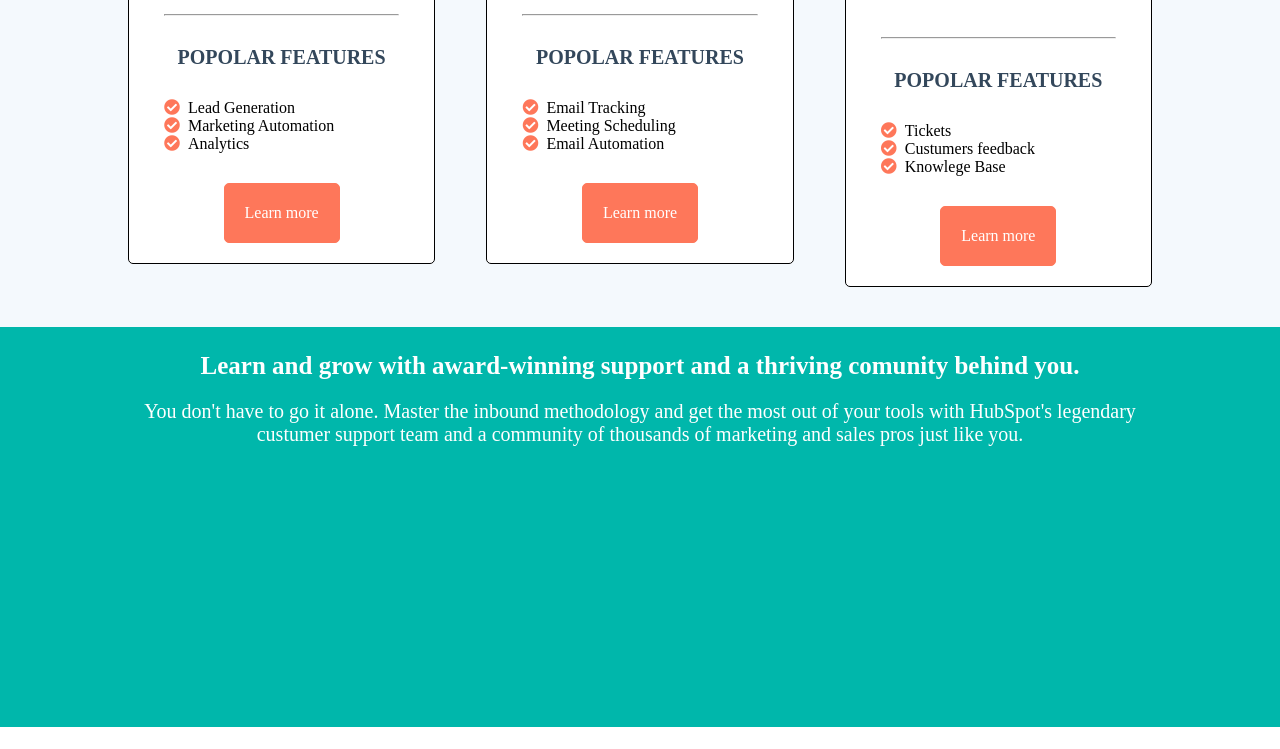
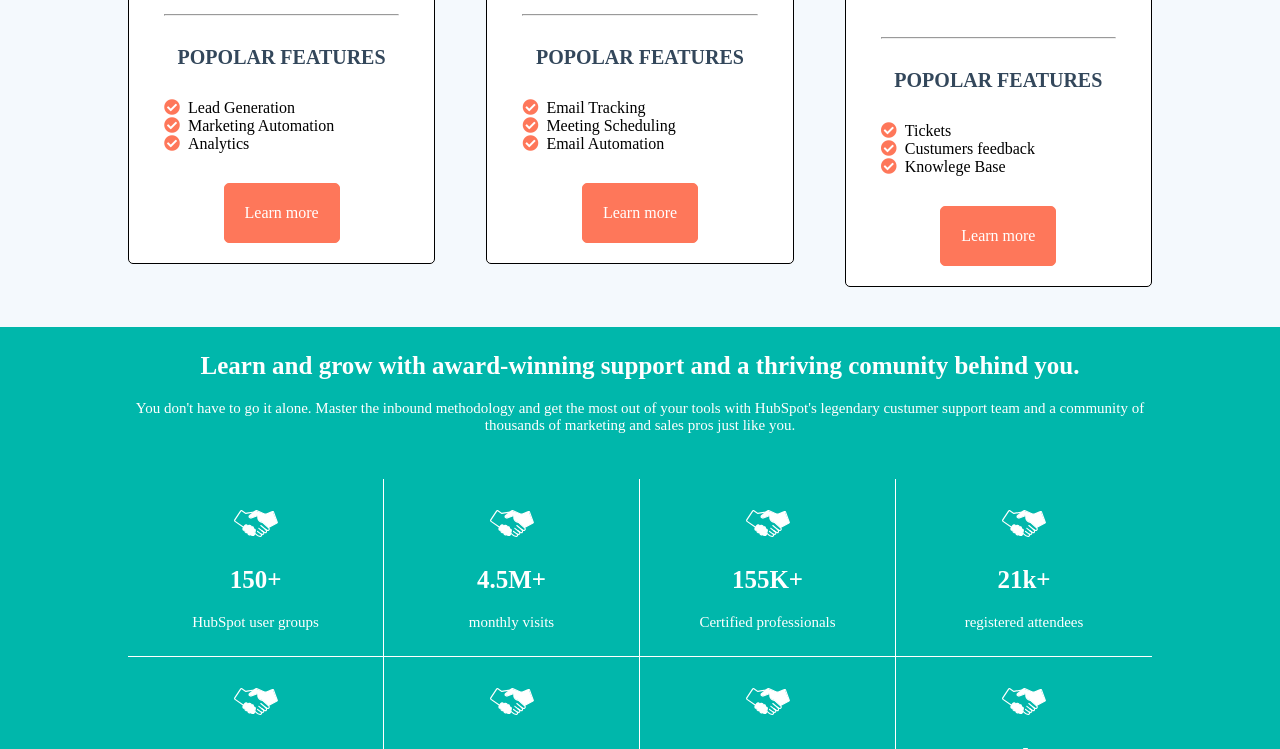
Before and after one commit to AlexGuriev8/htmlcss-hubspot, a plain HTML site: page index.html in a window 1280 px wide. Shown: the part 2051-2800 px from the top of the page. Before the commit the page ends 2778 px from the top, so only its background shows below. Drawn offline with Linux system fonts and the light colour scheme.

Commit message:
+ section learn and grow

```diff
--- a/css/style.css
+++ b/css/style.css
@@ -20,7 +20,13 @@ header .top-menu {
   padding-bottom: 20px;
   background-color: #f4f9fd;
 }
-
+header .language {
+  color: #32495b;
+  padding-left: 5px;
+}
+header .buttons .fas {
+  color: #00a4bd;
+}
 header .col {
   float: left;
 }
@@ -304,7 +310,6 @@ main #better-together .bottom-boxes .middle-box {
 /* learn and grow */
 main .learn-and-grow {
   background-color: #00b7ab;
-  height: 400px;
   text-align: center;
 }
 
@@ -316,5 +321,24 @@ main .learn-and-grow h2 {
 main .learn-and-grow p {
   color: white;
   margin-top: 20px;
-  font-size: 20px;
+  font-size: 15px;
 }
+.learn-and-grow .first-row {
+  margin-top: 45px;
+}
+.learn-and-grow .second-row{
+  margin-bottom: 45px;
+}
+ .learn-and-grow .element {
+   float: left;
+   width: 25%;
+   text-align: center;
+   border-right: 1px solid white;
+   padding: 25px;
+ }
+ .learn-and-grow .element:last-child{
+border-right: 0;
+ }
+ .learn-and-grow .first-row .element{
+border-bottom: 1px solid white;
+ }
--- a/index.html
+++ b/index.html
@@ -162,11 +162,50 @@
           <div class="container">
                 <h2>Learn and grow with award-winning support and a thriving comunity behind you.</h2>
                <p>You don't have to go it alone. Master the inbound methodology and get the most out of your tools with HubSpot's legendary custumer support team and a community of thousands of marketing and sales pros just like you. </p>
-          </div>
+
 
           <div class="first-row clearfix">
                <div class="element">
-                    <img src="" alt="">
+                    <img src="img/agency.svg" alt="">
+                    <h2>150+</h2>
+                    <p>HubSpot user groups</p>
+               </div>
+               <div class="element">
+                    <img src="img/agency.svg" alt="">
+                    <h2>4.5M+</h2>
+                    <p>monthly visits</p>
+               </div>
+               <div class="element">
+                    <img src="img/agency.svg" alt="">
+                    <h2>155K+</h2>
+                    <p>Certified professionals</p>
+               </div>
+               <div class="element">
+                    <img src="img/agency.svg" alt="">
+                    <h2>21k+</h2>
+                    <p>registered attendees</p>
+               </div>
+          </div>
+          <div class="second-row clearfix">
+               <div class="element">
+                    <img src="img/agency.svg" alt="">
+                    <h2>150+</h2>
+                    <p>HubSpot user groups</p>
+               </div>
+               <div class="element">
+                    <img src="img/agency.svg" alt="">
+                    <h2>4.5M+</h2>
+                    <p>monthly visits</p>
+               </div>
+               <div class="element">
+                    <img src="img/agency.svg" alt="">
+                    <h2>155K+</h2>
+                    <p>Certified professionals</p>
+               </div>
+               <div class="element">
+                    <img src="img/agency.svg" alt="">
+                    <h2>21k+</h2>
+                    <p>registered attendees</p>
                </div>
           </div>
       </section>
```
Also changed, not shown: img/agency.svg (added).
